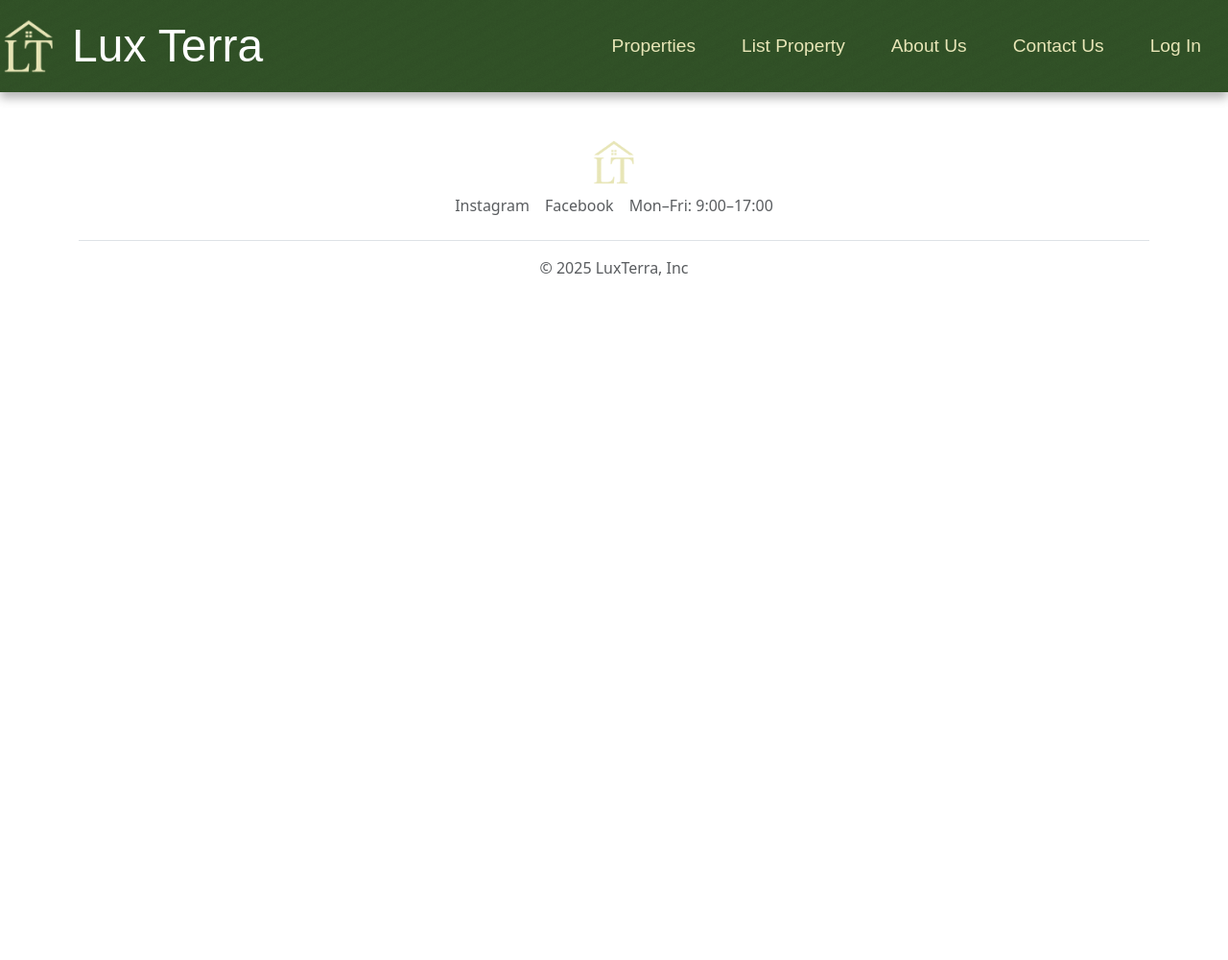
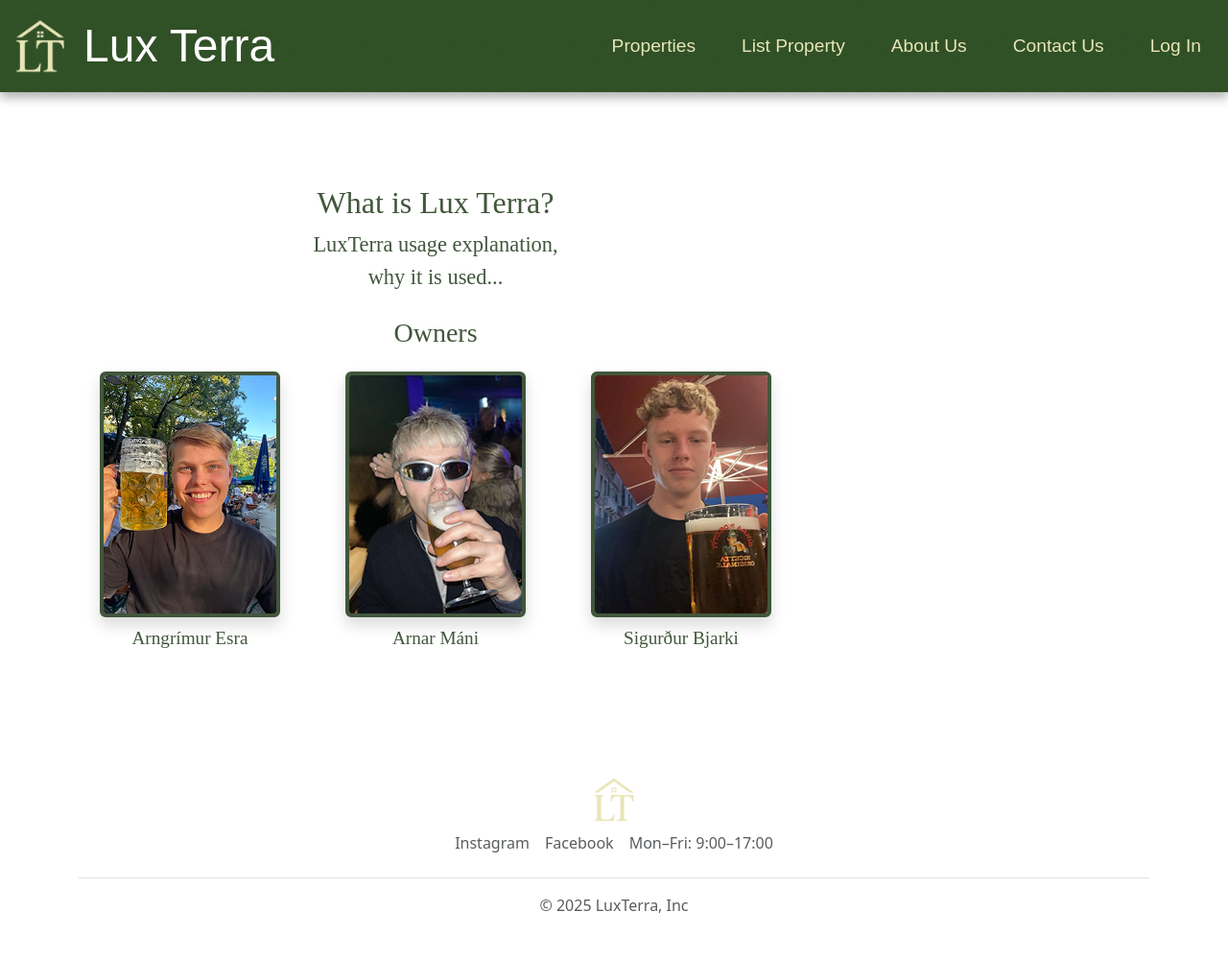
Before and after one commit to ArngrimurArnason/LuxTerra, a Django app: page /about/ in a window 1280 px wide. Shown: the top 1000 px of the page at 96% size. Before the commit the page ends 287 px from the top, so only its background shows below. Run offline with Django 5.2, Linux system fonts and the light colour scheme.

Commit message:
contact us start

```diff
--- a/Templates/about_us.html
+++ b/Templates/about_us.html
@@ -1,3 +1,34 @@
 {% extends 'base.html' %}
 {% block content %}
+{% load static %}
+<head>
+  <link rel="stylesheet" href="https://cdn.jsdelivr.net/npm/bootstrap@5.3.6/dist/css/bootstrap.min.css"/>
+  <link href="{% static 'css/about_us.css' %}" rel="stylesheet">
+</head>
+
+<div class="container py-5" >
+  <div class="row mb-5">
+
+    </div>
+    <div class="col-md-8 text-center">
+      <h2>What is Lux Terra?</h2>
+      <p class="lead">LuxTerra usage explanation,<br> why it is used...</p>
+      <h3 class="mt-4">Owners</h3>
+      <div class="row justify-content-center mt-4">
+        <div class="col-md-4 mb-3">
+          <img src="{% static 'images/arngrimur.png' %}" class="img-fluid rounded shadow" alt="Arngrimur">
+          <p class="owner-name">Arngrímur Esra</p>
+        </div>
+        <div class="col-md-4 mb-3">
+          <img src="{% static 'images/arnar.png' %}" class="img-fluid rounded shadow" alt="Arnar">
+          <p class="owner-name">Arnar Máni</p>
+        </div>
+        <div class="col-md-4 mb-3">
+          <img src="{% static 'images/sigurdur.png' %}" class="img-fluid rounded shadow" alt="Sigurður">
+          <p class="owner-name">Sigurður Bjarki</p>
+        </div>
+      </div>
+    </div>
+  </div>
+</div>
 {% endblock %}
--- /dev/null
+++ b/static/css/about_us.css
@@ -0,0 +1,37 @@
+.about-left h3 {
+  font-family: 'Playfair Display', serif;
+  font-size: 2rem;
+  color: #41563B;
+  margin-bottom: 1rem;
+}
+
+.about-left p {
+  font-family: 'Playfair Display', serif;
+  font-size: 1.5rem;
+  color: #41563B;
+  line-height: 2rem;
+}
+
+h2, h3 {
+  font-family: 'Playfair Display', serif;
+  color: #41563B;
+}
+
+.lead {
+  font-family: 'Playfair Display', serif;
+  font-size: 1.4rem;
+  color: #41563B;
+}
+.img-fluid {
+  max-height: 300px;
+  object-fit: cover;
+  border: 4px solid #41563B;
+  border-radius: 0.5rem;
+}
+
+.owner-name {
+  font-family: 'Playfair Display', serif;
+  font-size: 1.2rem;
+  color: #41563B;
+  margin-top: 0.5rem;
+}
```
